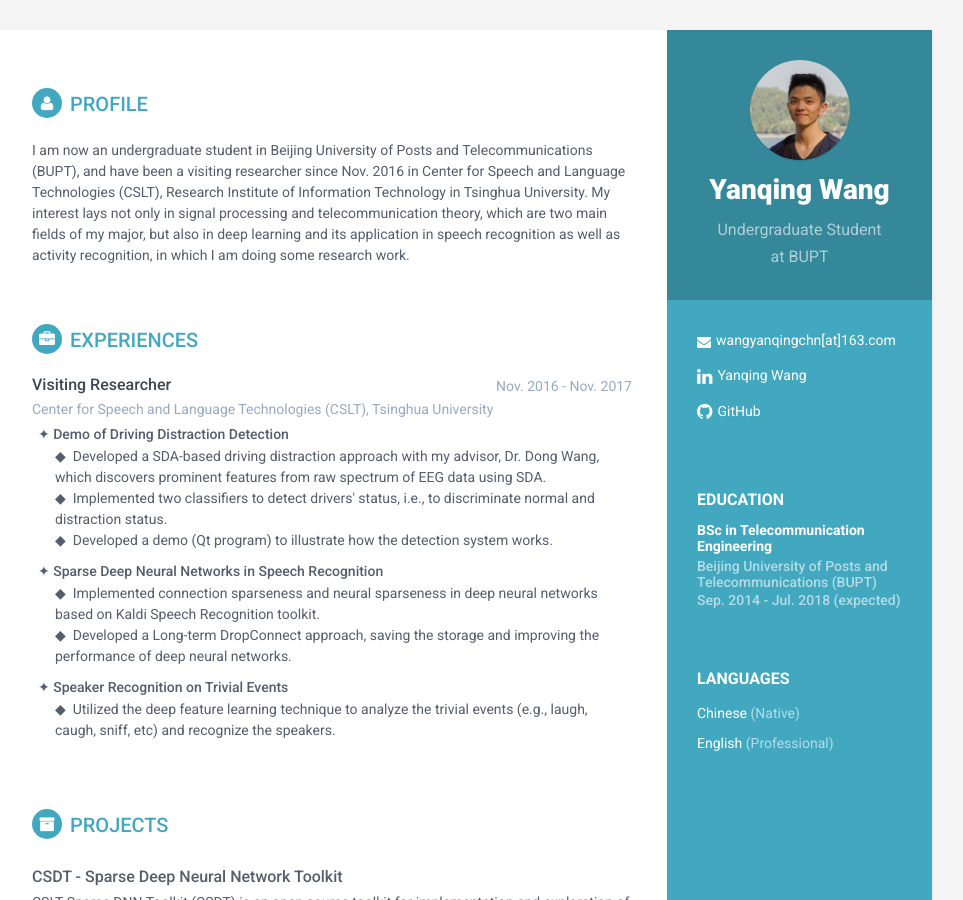
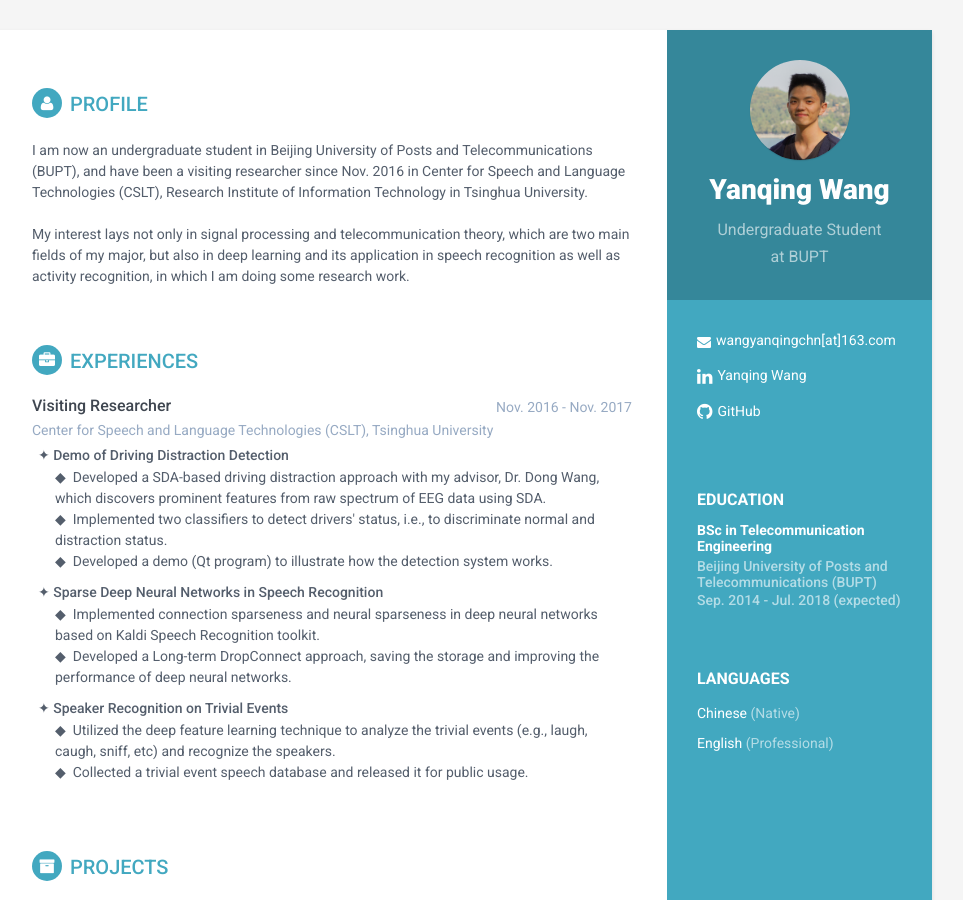
Before and after one commit to saisu123/saisu123.github.io, a Jekyll site: the page built from index.html, in a window 1280 px wide and 900 px high. Shown: the whole window, without its empty margins (188-1151 px from the left). Built offline with Jekyll 4.4.1, drawn with Linux system fonts in a browser that asks for light colours.

Commit message:
update publications

```diff
--- a/_config.yml
+++ b/_config.yml
@@ -15,7 +15,7 @@ style: styles-6
 name: Yanqing Wang
 tagline: Undergraduate Student<br>at BUPT
 pic: profile.png  #place a 100x100 picture inside /assets/images/ folder and provide the name of the file below
-summary: 'I am now an undergraduate student in <a href="http://www.bupt.edu.cn" color="#545E6C">Beijing University of Posts and Telecommunications (BUPT)</a>, and have been a visiting researcher since Nov. 2016 in <a href="http://www.cslt.org/EN/">Center for Speech and Language Technologies (CSLT)</a>, Research Institute of Information Technology in Tsinghua University. My interest lays not only in signal processing and telecommunication theory, which are two main fields of my major, but also in deep learning and its application in speech recognition as well as activity recognition, in which I am doing some research work.'
+summary: 'I am now an undergraduate student in <a href="http://www.bupt.edu.cn" color="#545E6C">Beijing University of Posts and Telecommunications (BUPT)</a>, and have been a visiting researcher since Nov. 2016 in <a href="http://www.cslt.org/EN/">Center for Speech and Language Technologies (CSLT)</a>, Research Institute of Information Technology in Tsinghua University.<br><br>My interest lays not only in signal processing and telecommunication theory, which are two main fields of my major, but also in deep learning and its application in speech recognition as well as activity recognition, in which I am doing some research work.'
 
 #sidebar links
 email: wangyanqingchn[at]163.com
--- a/_data/experiences.yml
+++ b/_data/experiences.yml
@@ -22,7 +22,7 @@
 
   bullet3: Speaker Recognition on Trivial Events
   time3: Sep. 2017 - Nov. 2017
-  details3: Utilized the deep feature learning technique to analyze the trivial events (e.g., laugh, caugh, sniff, etc) and recognize the speakers.
+  details3: Utilized the deep feature learning technique to analyze the trivial events (e.g., laugh, caugh, sniff, etc) and recognize the speakers.<br>&#9670 &nbsp;Collected a trivial event speech database and released it for public usage.
 
 #- experience:
 #  role: Research Assistant in Trajectory Data Mining
--- a/_data/papers.yml
+++ b/_data/papers.yml
@@ -1,5 +1,5 @@
 - publication:
-  role: Human and Machine Speaker Recognition Based on Short Trivial Events
+  role: <a href="publications/Human_and_Machine_Speaker_Recognition_Based_on_Short_Trivial_Events.pdf">Human and Machine Speaker Recognition Based on Short Trivial Events</a>
   #time: Jun. 2017
   #company: Center for Speech and Language Technologies (CSLT), Tsinghua Univ
   details: "Miao Zhang, Xiaofei Kang, <b>Yanqing Wang</b>, Lantian Li, Zhiyuan Tang, Haisheng Dai and Dong Wang.<br>Submitted to ICASSP 2018."
```
Also changed, not shown: 3 other files.
